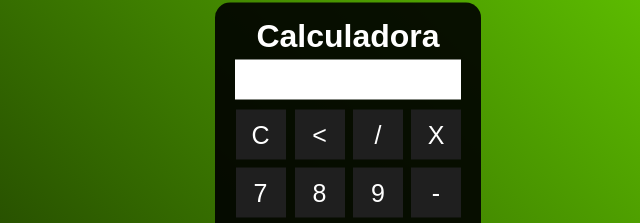
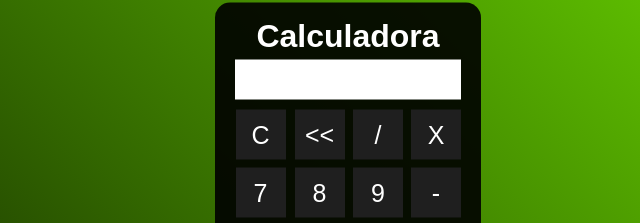
Before and after one commit to ArthurMatMac/Calculadora-Trab-devops-, a plain HTML site: page index.html in a window 1280 px wide. Shown: the part 192-415 px from the top of the page, 292-932 px from the left. Drawn offline with Linux system fonts and the light colour scheme.

Commit message:
Update index.html

```diff
--- a/index.html
+++ b/index.html
@@ -16,7 +16,7 @@
             <table>
                 <tr>
                     <td><button class="botao" onclick="clean()">C</button></td>
-                    <td><button class="botao" onclick="back()">&lt</button></td>
+                    <td><button class="botao" onclick="back()">&lt&lt</button></td>
                     <td><button class="botao" onclick="insert('/')">/</button></td>
                     <td><button class="botao" onclick="insert('*')">X</button></td>
                 </tr>
```
